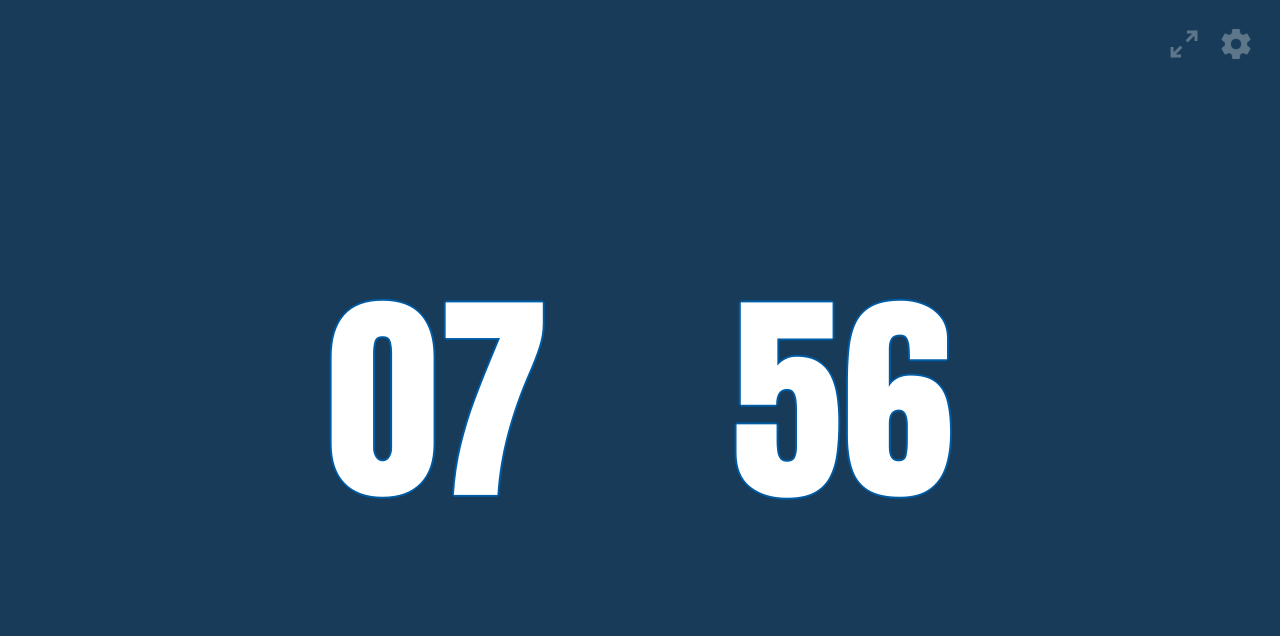
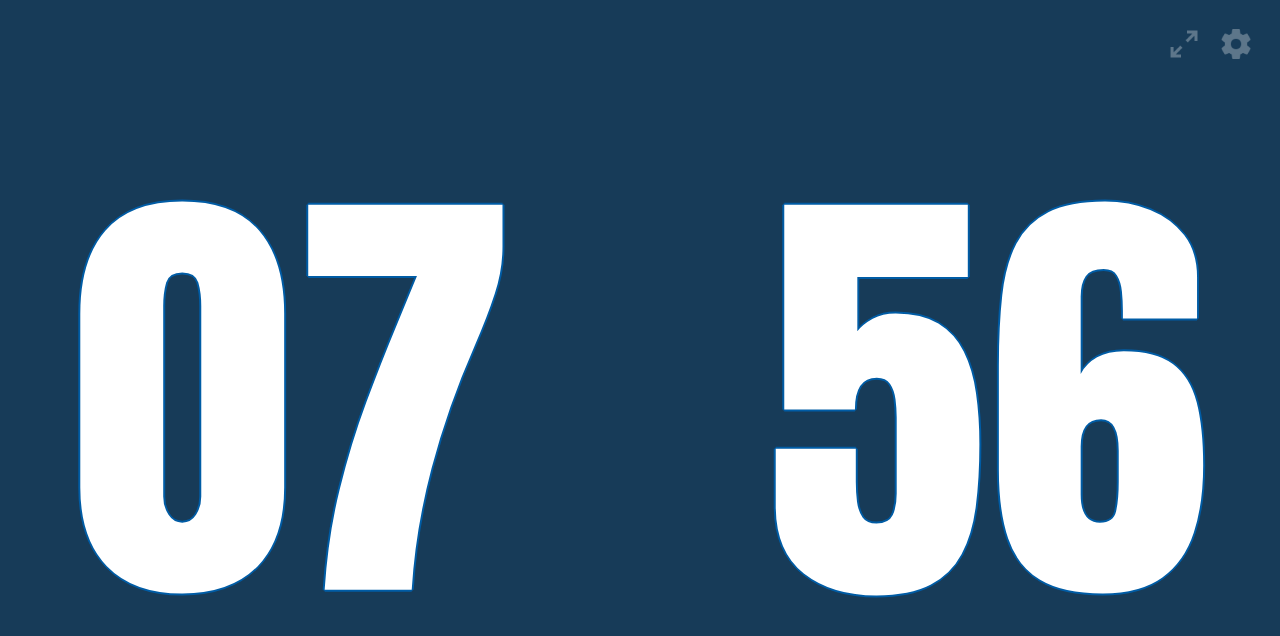
Before and after one commit to samuel11rr/reloj, a plain HTML site: page index.html in a window 1280 px wide. Drawn offline with Linux system fonts and the light colour scheme.

Commit message:
fix en screenlock y fontsize modificado

```diff
--- a/app.js
+++ b/app.js
@@ -62,9 +62,9 @@ const printHour = ( hour ) => {
   setColor( hour.map( number => Number(number) ) );
 }
 
-const warningTime = '20:03:00';
-const dangerTime = '20:04:00';
-const alertTime = '20:05:00';
+const warningTime = '10:30:00';
+const dangerTime = '10:35:00';
+const alertTime = '10:40:00';
 const warningTimeArray = warningTime.split(':').map( number => Number( number ) );
 const dangerTimeArray = dangerTime.split(':').map( number => Number( number ) );
 const alertTimeArray = alertTime.split(':').map( number => Number( number ) );
@@ -152,7 +152,7 @@ showSeconds.addEventListener('click', () => {
   }, millisecondsTimeout() );
 
   secondsContainer.style.display = 'block';
-})
+});
 
 let screenLock;
 
@@ -161,7 +161,7 @@ const screenLockOn = async () => {
 
   try {
     screenLock = await navigator.wakeLock.request('screen');
-    console.log('screen locked on init');
+    console.log('screen locked');
   } catch (error) {
     console.log(error);
   }
@@ -181,6 +181,8 @@ document.addEventListener('visibilitychange', async () => {
     : screenLockOff();
 });
 
+window.addEventListener('focus', () => screenLockOn());
+window.addEventListener('blur', () => screenLockOff());
 
 /**APP INITIALIZATION */
 init();
--- a/style.css
+++ b/style.css
@@ -26,10 +26,10 @@ html, body {
   width: 100%;
   height: 100%;
   display: flex;
-  justify-content: center;
+  justify-content: space-evenly;
   align-items: center;
   font-family: 'Anton', sans-serif;
-  font-size: 14rem;
+  font-size: 28rem;
   transition: all 1s linear;
   user-select: none;
 }
@@ -65,7 +65,7 @@ html, body {
 }
 
 .number {
-  width: 350px;
+  width: 35%;
   text-align: center;
 }
 
```
